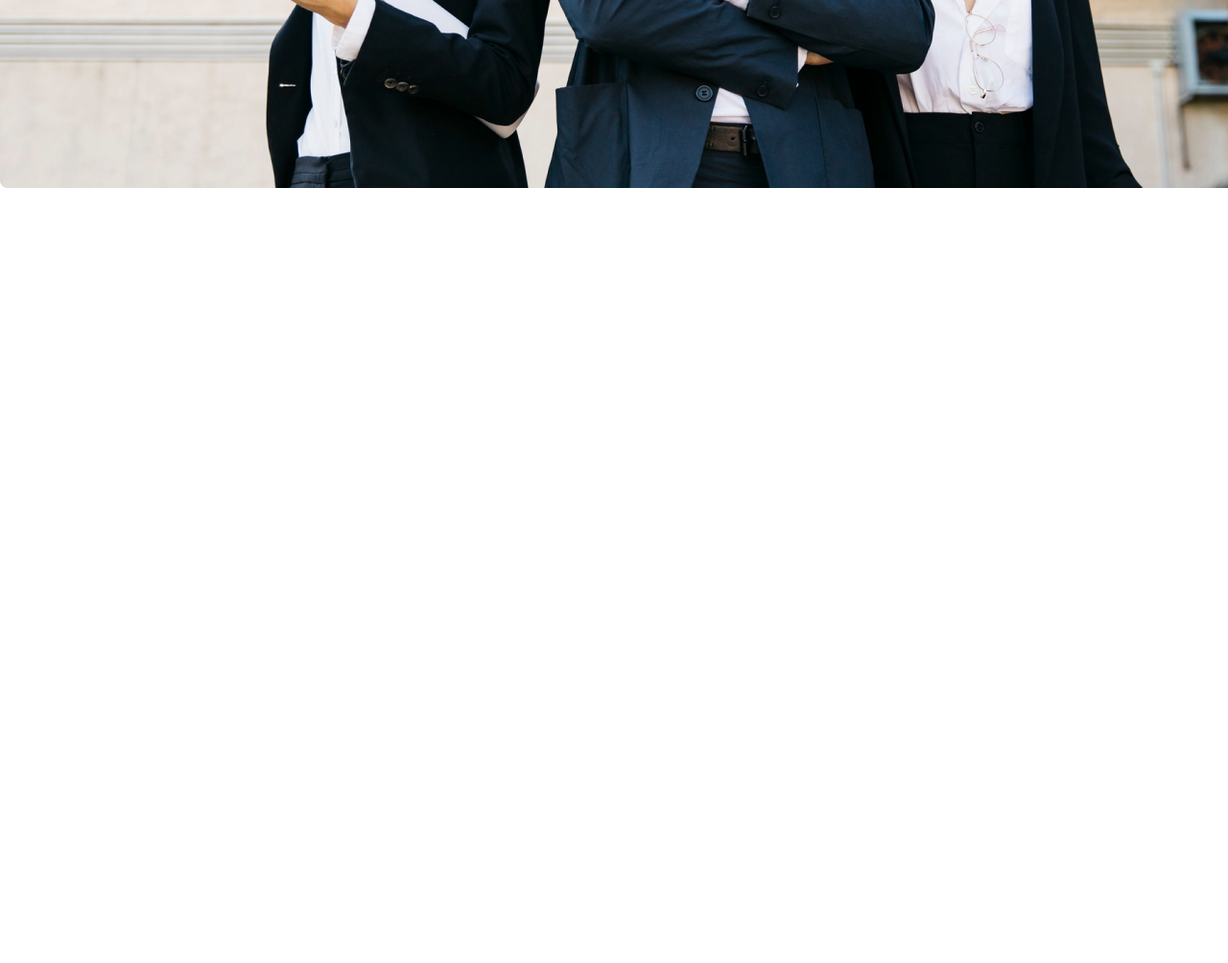
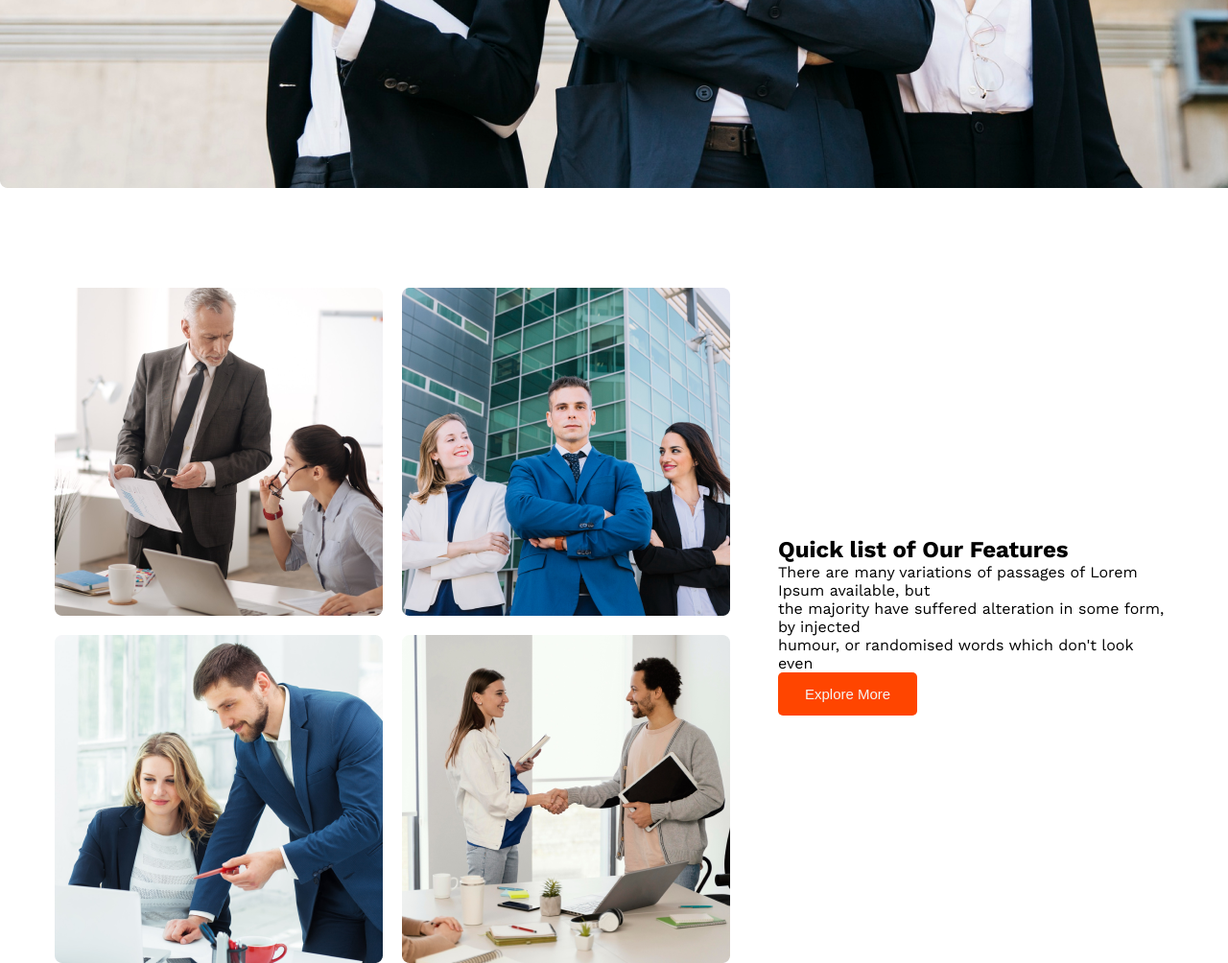
Before and after one commit to ahassh1/g3-architect-website, a plain HTML site: page index.html in a window 1280 px wide. Shown: the part 934-1938 px from the top of the page at 96% size. Before the commit the page ends 1234 px from the top, so only its background shows below. Drawn offline with nearby package versions, Linux system fonts and the light colour scheme.

Commit message:
features section build

```diff
--- a/index.html
+++ b/index.html
@@ -37,28 +37,30 @@
                     </div>
                 </div>
                 <div class="banner_img"> <img src="./images/banner.png" alt=""></div>
-
              </header>
 
 
-     <!-- <main>
-            <section>
-                <div>
+      <main>
+             <section class="first_features">
+                <div class="features_container">
+                    <div class="features_img">
                         <img src="/images/team1.png" alt="">
                         <img src="/images/team2.png" alt="">
                         <img src="/images/team3.png" alt="">
                         <img src="/images/team4.png" alt="">
                     </div>
-                <div>
+                    <div class="features_content">
                         <h1>Quick list of Our Features</h1>
-                    <p>There are many variations of passages of Lorem Ipsum available, but the majority have suffered
-                        alteration in some form, by injected humour, or randomised words which don't look even</p>
-                    <button>Explore More</button>
+                        <p>There are many variations of passages of Lorem Ipsum available, but <br>the majority have suffered
+                            alteration in some form, by injected <br>humour, or randomised words which don't look even</p>
+                        <button class="features_btn">Explore More</button>
+                    </div>
                 </div>
             </section>
+      </main>
 
-            <section>
-                <div class="features_container">
+            <!-- <section class="features_content">
+                  <div>
                     <h1>Features you will love & enjoy</h1>
                     <p>There are many variations of passages of Lorem Ipsum available, but the majority have suffered
                         alteration in some form, by injected humour, or randomised words which don't look even</p>
@@ -90,18 +92,24 @@
                         alteration in some form, by injected humour, or randomised...........
                     </p>
                 </div>
+
+
                 <div>
                     <img src="./images/architect.png" alt="">
                 </div>
 
-            </section>
+
 
                 <div>
                     <button>10+Year
                         Experience</button>
                 </div>
+            </section> -->
 
-        <section>
+
+
+
+        <!-- <section>
             <div>
                 <h1>Some Facts</h1>
                 <p>
@@ -158,7 +166,7 @@
                     All rights reserved copyright@2023 startup landing page design
                 </div>
               </section>
-    </footer> -->
+    </footer>   -->
 
 </body>
 
--- a/style.css
+++ b/style.css
@@ -7,6 +7,7 @@
 }
 body{
     font-family: "Work Sans", serif;
+    overflow-x: hidden;
 }
 /* this is a navbar it's without a margin property */
 .nav_content{
@@ -43,27 +44,56 @@ body{
 .banner_content{
     text-align: center;
     margin-top: 70px;
-
 }
 .banner_content h1{
     font-size: 45px;
     font-weight: 700;
-
 }
 .banner_content p{
     font-size: 15px;
     font-weight: 400;
     margin: 25px 0;
 }
-.banner_btn button{
+.banner_btn button,  .features_btn{
     padding: 14px 28px;
     font-size: 15px;
     background-color: orangered;
-   border-radius: 5px;
-   border: none;
-   color: whitesmoke;
-}
+    border-radius: 5px;
+    border: none;
+    color: whitesmoke;
+    }
 .banner_img{
     text-align: center;
     margin: 50px 0 100px 0;
+    width: 100%;
 }
+header{
+    max-width: 1366px;
+    margin: 0 auto;
+}
+
+/* nav to banner responsive */
+@media only screen and (max-width:576px){
+     html,body{
+        margin: 0;
+        padding: 0;
+        width: 100%;
+        height: 100%;
+        overflow-x: hidden;
+     }
+}
+.features_img{
+    display: grid;
+    grid-template-columns: repeat(2, 1fr);
+    gap: 20px;
+}
+.features_container{
+    display: flex;
+    align-items: center;
+    max-width: 1166px;
+    margin: 0 auto;
+
+.features_content{
+  margin-left: 50px;
+
+}
```
Lines whose indentation alone changed are shown as unchanged.
